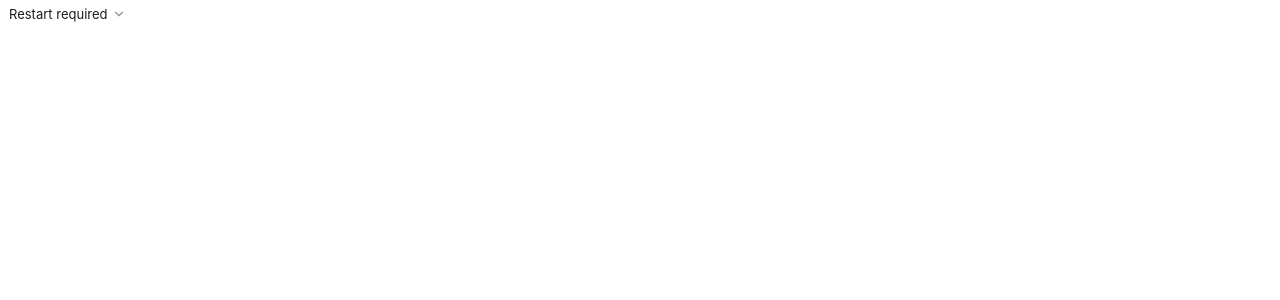
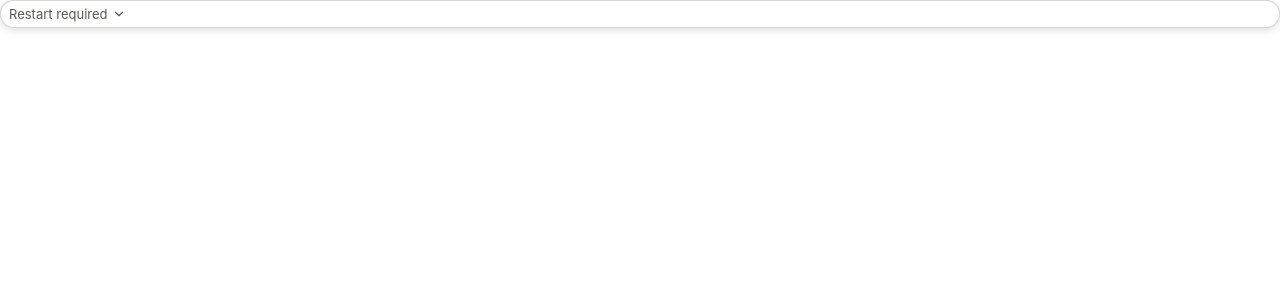
Before and after one commit to intelarti11/codex-palette, a React (Vite) app: page / in a window 1280 px wide. Shown: the top 300 px of the page. Built offline with nearby package versions, Linux system fonts and the light colour scheme.

Commit message:
Improve first-run activation visibility

```diff
--- a/package.json
+++ b/package.json
@@ -1,6 +1,6 @@
 {
   "name": "codex-palette",
-  "version": "0.4.2",
+  "version": "0.4.3",
   "private": true,
   "description": "Codex Palette",
   "author": "intelarti11",
--- a/src/App.tsx
+++ b/src/App.tsx
@@ -313,7 +313,7 @@ export default function App() {
     return (
       <main className="overlay-closed" style={selectorStyle} onContextMenu={showContextMenu}>
         <button
-          className={`native-trigger${selectedToneClass}`}
+          className={`native-trigger${selectedToneClass}${selectedModelName ? '' : ' activation-trigger'}`}
           type="button"
           onPointerDown={activateClosedTriggerFromPointer}
           onClick={activateClosedTriggerFromKeyboard}
--- a/src/styles.css
+++ b/src/styles.css
@@ -47,6 +47,20 @@ button { font: inherit; color: inherit; }
 }
 
 .native-trigger:hover { background: var(--native-hover-background, rgba(26, 28, 31, 0.053)); }
+.native-trigger.activation-trigger {
+  border-color: rgba(27, 27, 23, 0.18);
+  background: #ffffff;
+  color: #595950;
+  box-shadow: 0 2px 9px rgba(20, 20, 16, 0.14);
+}
+.native-trigger.activation-trigger:hover { background: #f7f7f3; }
+.native-trigger.activation-trigger:disabled {
+  background: #fff7d9;
+  color: #665315;
+  opacity: 1;
+}
+.native-trigger.activation-trigger .native-model,
+.native-trigger.activation-trigger svg { color: currentColor; }
 .native-trigger.has-model-tone {
   border-color: rgba(var(--rgb), 0.34);
   background: rgba(var(--rgb), 0.13);
```
Also changed, not shown: 1 other file (tests, documents, lock files or other folders).
